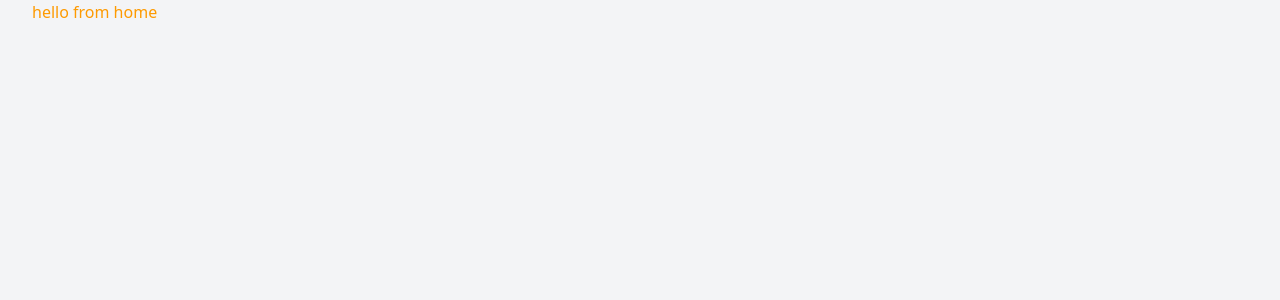
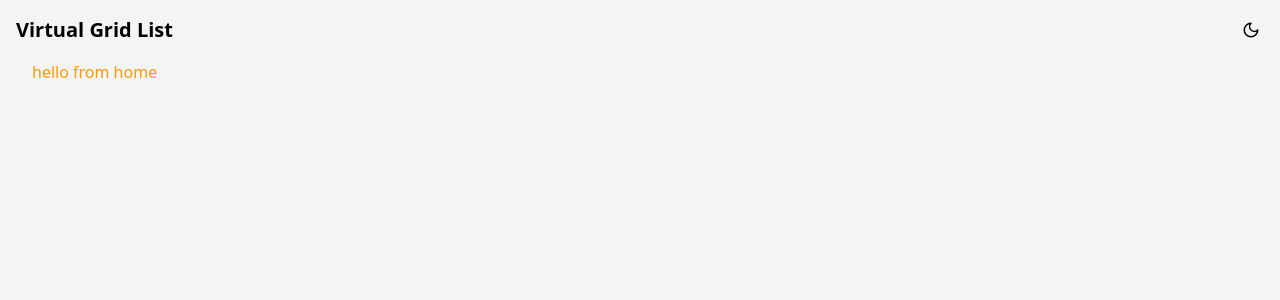
Before and after one commit to Marat-Akhalov/virtual-grid-list-showcase, a Vue app: page / in a window 1280 px wide. Shown: the top 300 px of the page. Built offline with nearby package versions, Linux system fonts and the light colour scheme; the HTML template or start-up script is replaced by a standard one.

Commit message:
feat: add app header

```diff
--- a/src/App.vue
+++ b/src/App.vue
@@ -1,13 +1,13 @@
 <script setup lang="ts">
 import PageLayout from '@/views/PageLayout.vue'
+import TheHeader from '@/layouts/TheHeader.vue'
 </script>
 
 <template>
+  <TheHeader />
   <div class="container">
     <PageLayout />
   </div>
 </template>
 
-<style>
-
-</style>
+<style></style>
--- /dev/null
+++ b/src/layouts/TheHeader.vue
@@ -0,0 +1,12 @@
+<script setup lang="ts">
+import ThemeSwitch from '@/components/ThemeSwitch.vue'
+</script>
+
+<template>
+  <header class="flex justify-between p-4">
+    <h2 class="font-bold text-xl">Virtual Grid List</h2>
+    <ThemeSwitch />
+  </header>
+</template>
+
+<style scoped lang="scss"></style>
```
